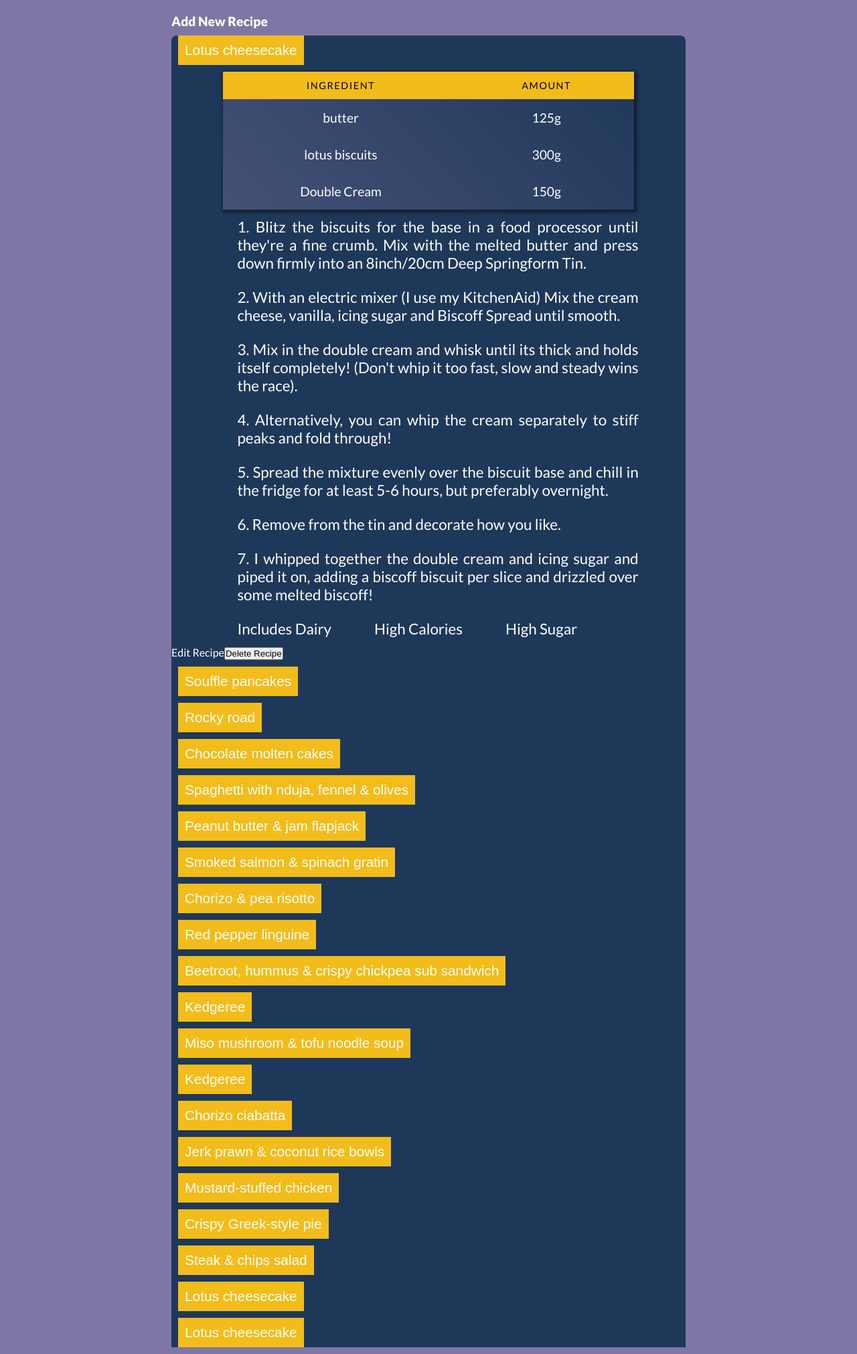
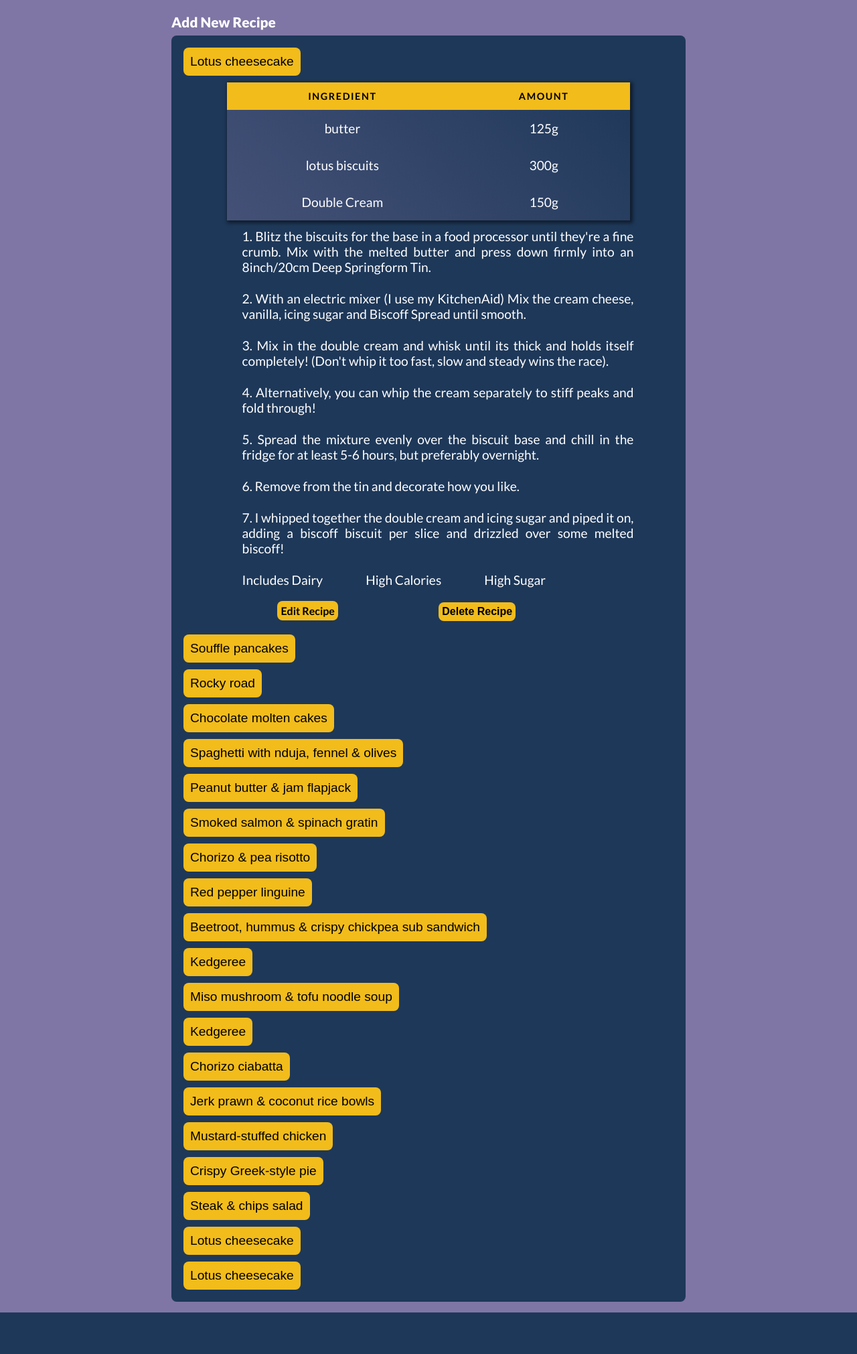
Before and after one commit to NotARobot011111010001/StraightToThePan, a Flask app: page /recipe in a window 1280 px wide, after a click on "Lotus cheesecake". Shown: the part 63-2084 px from the top of the page at 67% size. After the commit the page ends 2022 px from the top, so only its background shows below. Run offline with Flask 2, Linux system fonts and the light colour scheme.

Commit message:
css styling

```diff
--- a/static/discover.css
+++ b/static/discover.css
@@ -100,9 +100,9 @@
     color: white;
     width: 100%;
 }
-/**WHAT IS DISCOVERIES**/
+/** Styling for the 'Suggestions' list **/
 .discoveries, .resultsList{
-    margin: 1% 0 0 0;
+    margin: 3% 0 0 0;
     font-size: 1.5rem;
     padding: 0 0 0 2.5%;
     font-weight: 600;
--- a/static/recipes.css
+++ b/static/recipes.css
@@ -10,8 +10,11 @@
 .recipeDisplay{
     background-color: var(--blue--);
     width: 100%;
-    border-top-left-radius: .5rem;
-    border-top-right-radius: .5rem;
+    border-radius: 0.5rem;
+    /* border-top-left-radius: .5rem;
+    border-top-right-radius: .5rem; */
+    padding: 0.5rem;
+    margin: .5rem 0 1rem 0;
 }
 .recipeTitle{
     min-height: 110px;
@@ -60,7 +63,7 @@
     text-transform: uppercase;
     letter-spacing: 0.1rem;
     font-size: 0.9rem;
-    font-weight: 400;
+    font-weight: 600;
 }
 .recipeDisplay table td{
     padding: 1rem 2rem;
@@ -85,7 +88,7 @@
 .recipeDisplay li{
     padding: 0.75rem 2rem;
     text-align: justify;
-    font-size: 1.4rem;
+    font-size: 1.2rem;
 }
 .recipeBtns{
     display: flex;
@@ -132,10 +135,13 @@
 /*    box-shadow: 2px 2px 5px 2px rgba(0, 0, 0, 0.5);*/
 /*    background: var(--yellow--);*/
 /*}*/
+
+/* Add new Recipe button */
 .myRecipesB p{
-    font-weight: 800;
-    font-size: 1.2rem;
+    font-weight: 900;
+    font-size: 1.3rem;
     color: white;
+    width: 30%;
 }
 .myRecipesB p:hover{
     color: var(--pink--);
@@ -147,23 +153,27 @@
     padding: 10px;
     margin: 10px 0 10px 10px;
     background: var(--yellow--);
-    font-size: 1.3rem;
-    color: white;
+    font-size: 1.2rem;
+    font-weight: 500;
+    color: black;
     cursor: pointer;
+    border-radius: 0.5rem;
 }
 .collapsible:hover, .deleteButton:hover, .editButton:hover{
     box-shadow: 2px 2px 5px 2px rgba(0, 0, 0, 0.5);
     background-color: var(--pink--);
 }
-/*.deleteButton, .editButton{*/
-/*    border: none;*/
-/*    padding: 10px;*/
-/*    margin: 10px 0 10px 10%;*/
-/*    background: var(--yellow--);*/
-/*    font-size: 1rem;*/
-/*    color: white;*/
-/*    cursor: pointer;*/
-/*}*/
+.deleteButton, .editButton{
+    border: none;
+    border-radius: 0.5rem;
+    padding: 5px;
+    margin: 10px 0 10px 20%;
+    background: var(--yellow--);
+    font-size: 1rem;
+    font-weight: bolder;
+    color: black;
+    cursor: pointer;
+}
 
 @media (max-width: 768px){
     .recipeContainer{
--- a/static/style.css
+++ b/static/style.css
@@ -91,7 +91,7 @@ nav a:hover{
 }
 .logo a{
     font-size: 25px;
-    font-weight: 900;
+    font-weight: 1000;
 }
 
 .button.secondary{
```
